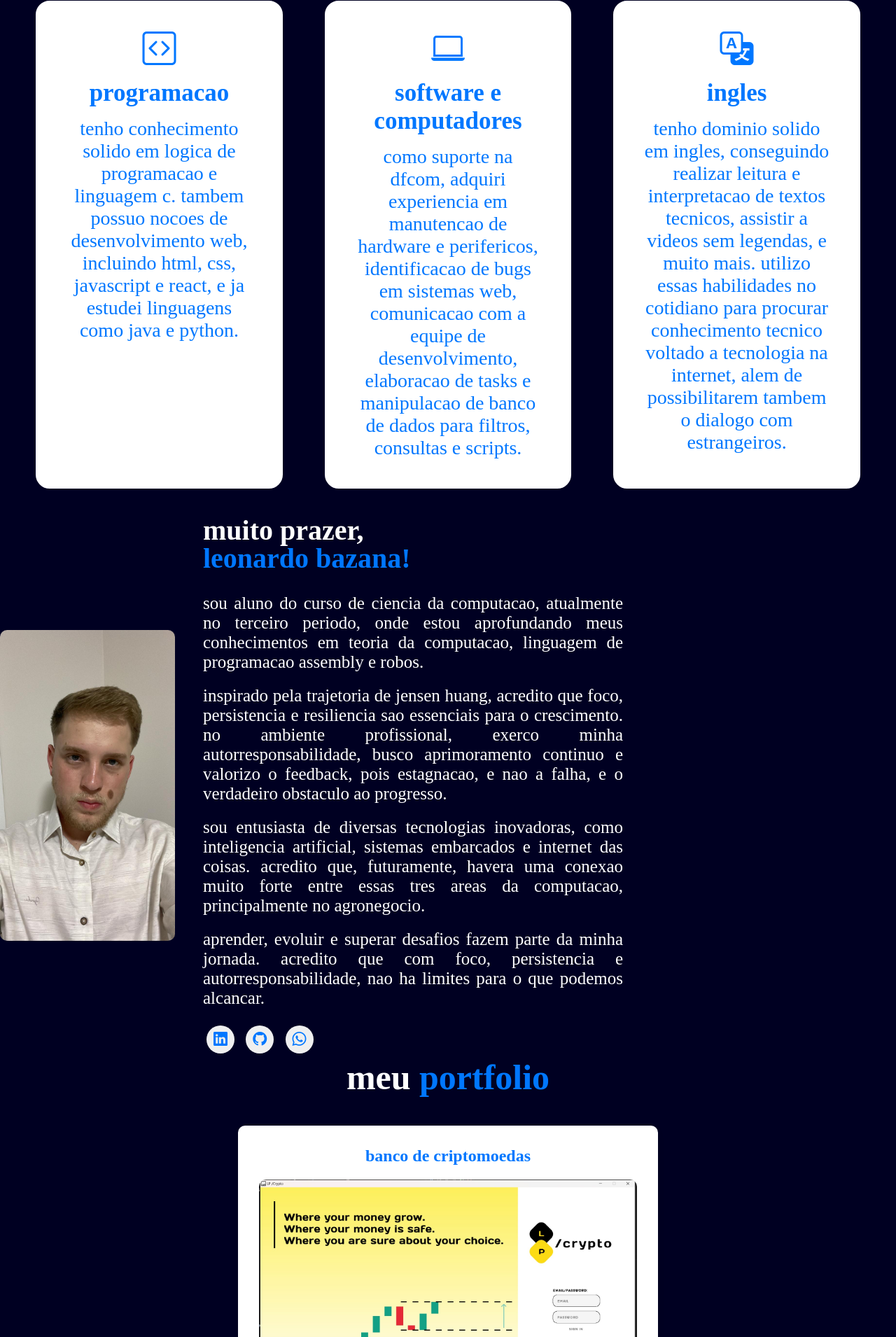
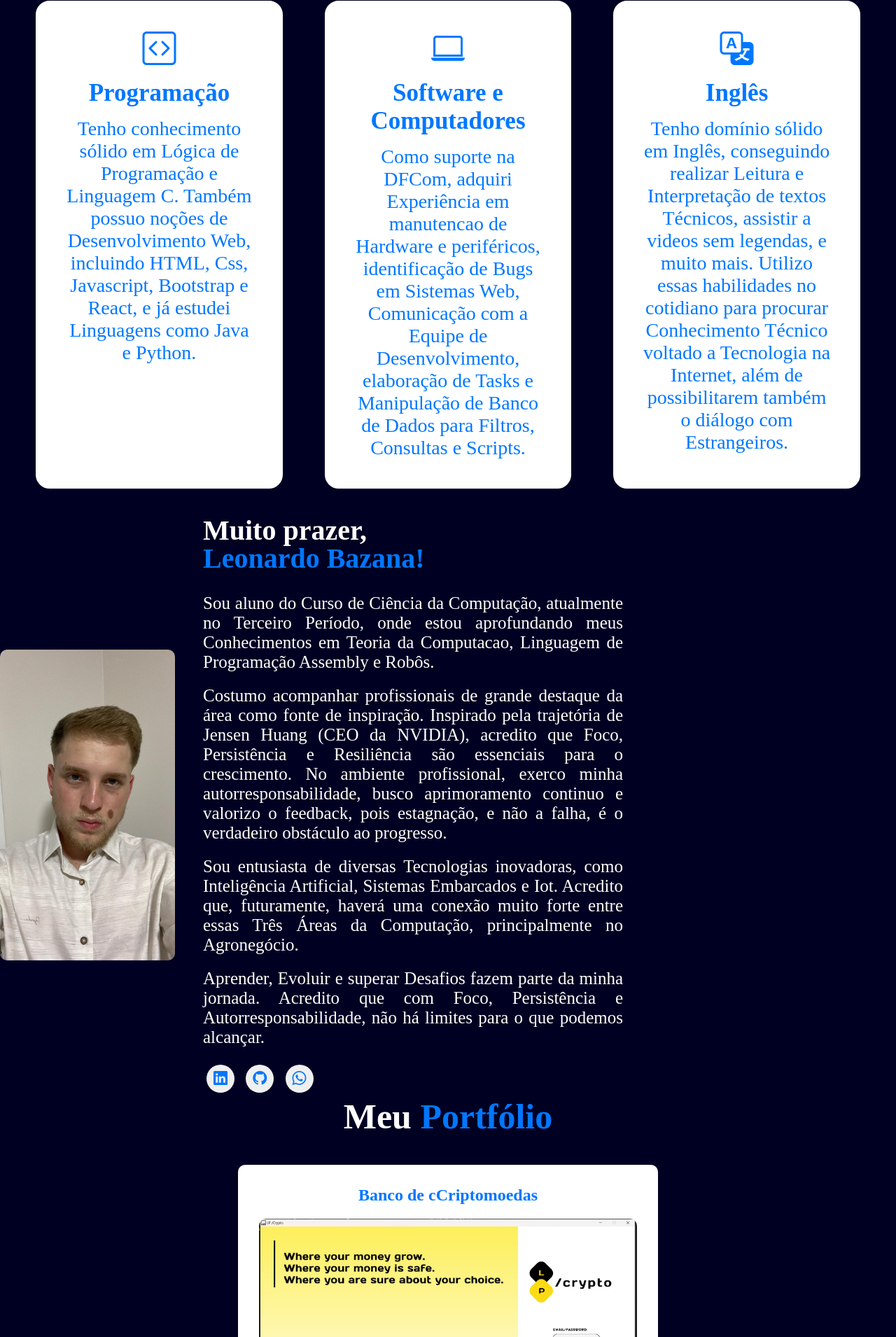
Before and after one commit to leeobazzana01/portfoliodeploy, a plain HTML site: page index.html in a window 1280 px wide. Shown: the part 890-2800 px from the top of the page at 70% size. Drawn offline with nearby package versions, Linux system fonts and the light colour scheme; a script that the page names is missing.

Commit message:
correcao de erros no texto do html

```diff
--- a/index.html
+++ b/index.html
@@ -44,8 +44,8 @@
                 <div class="interface">
                     <div class="flex">
                         <div class="txt-topo-site">
-                            <h1>inovacao digital que transforma o mundo<span></span></h1>
-                            <p>o futuro pertence aqueles que transformam tecnologia em impacto positivo, com criatividade e inovacao. trabalhando na combinacao entre inovacao digital, iot (internet das coisas), inteligencia artificial e energias renovaveis, seremos cruciais para construir um futuro tecnologico e sustentavel.</p>
+                            <h1>Inovação Digital Transforma o Mundo<span></span></h1>
+                            <p>O Futuro pertence aqueles que transformam Tecnologia em Impacto Positivo, com Criatividade e Inovação. Trabalhando na Combinacao entre Inovacao Digital, IoT (Internet Das Coisas), Inteligência Artificial e Energias Renováveis, seremos cruciais para construir um Futuro Tecnológico e Sustentável.</p>
                         </div>
                         <div class="img-topo-site">
                             <img src="images/tecnologias.jpg" alt="">
@@ -55,27 +55,27 @@
             </section>
 
             <!--secao de habilidades-->
-            <h2 class="titulo">minhas <span>habilidades</span></h2>
+            <h2 class="titulo">Minhas <span>Habilidades</span></h2>
             <section id="habilidades" class="especialidades"><!--secao de habilidades com id-->
                 <div class="interface">
                     <!--container das habilidades-->
                     <div class="flex">
                         <div class="especialidades-box">
                             <i class="bi bi-code-square"></i>
-                            <h3>programacao</h3>
-                            <p>tenho conhecimento solido em logica de programacao e linguagem c. tambem possuo nocoes de desenvolvimento web, incluindo html, css, javascript e react, e ja estudei linguagens como java e python.</p>
+                            <h3>Programação</h3>
+                            <p>Tenho conhecimento sólido em Lógica de Programação e Linguagem C. Também possuo noções de Desenvolvimento Web, incluindo HTML, Css, Javascript, Bootstrap e React, e já estudei Linguagens como Java e Python.</p>
                         </div><!--caixa de habilidades-->
 
                         <div class="especialidades-box">
                             <i class="bi bi-laptop"></i>
-                            <h3>software e computadores</h3>
-                            <p>como suporte na dfcom, adquiri experiencia em manutencao de hardware e perifericos, identificacao de bugs em sistemas web, comunicacao com a equipe de desenvolvimento, elaboracao de tasks e manipulacao de banco de dados para filtros, consultas e scripts.</p>
+                            <h3>Software e Computadores</h3>
+                            <p>Como suporte na DFCom, adquiri Experiência em manutencao de Hardware e periféricos, identificação de Bugs em Sistemas Web, Comunicação com a Equipe de Desenvolvimento, elaboração de Tasks e Manipulação de Banco de Dados para Filtros, Consultas e Scripts.</p>
                         </div><!--caixa de habilidades-->
 
                         <div class="especialidades-box">
                             <i class="bi bi-translate"></i>
-                            <h3>ingles</h3>
-                            <p>tenho dominio solido em ingles, conseguindo realizar leitura e interpretacao de textos tecnicos, assistir a videos sem legendas, e muito mais. utilizo essas habilidades no cotidiano para procurar conhecimento tecnico voltado a tecnologia na internet, alem de possibilitarem tambem o dialogo com estrangeiros.</p>
+                            <h3>Inglês</h3>
+                            <p>Tenho domínio sólido em Inglês, conseguindo realizar Leitura e Interpretação de textos Técnicos, assistir a videos sem legendas, e muito mais. Utilizo essas habilidades no cotidiano para procurar Conhecimento Técnico voltado a Tecnologia na Internet, além de possibilitarem também o diálogo com Estrangeiros.</p>
                         </div><!--caixa de habilidades-->
                     </div><!--flex-->
                 </div><!--interface-->
@@ -90,11 +90,11 @@
                                 <img src="images/eu.jpg" alt="foto de leonardo bazana">
                             </div>
                             <div class="txt-sobre">
-                                <h2>muito prazer, <span>leonardo bazana!</span></h2>
-                                <p>sou aluno do curso de ciencia da computacao, atualmente no terceiro periodo, onde estou aprofundando meus conhecimentos em teoria da computacao, linguagem de programacao assembly e robos.</p>
-                                <p>inspirado pela trajetoria de jensen huang, acredito que foco, persistencia e resiliencia sao essenciais para o crescimento. no ambiente profissional, exerco minha autorresponsabilidade, busco aprimoramento continuo e valorizo o feedback, pois estagnacao, e nao a falha, e o verdadeiro obstaculo ao progresso.</p>
-                                <p>sou entusiasta de diversas tecnologias inovadoras, como inteligencia artificial, sistemas embarcados e internet das coisas. acredito que, futuramente, havera uma conexao muito forte entre essas tres areas da computacao, principalmente no agronegocio.</p>
-                                <p>aprender, evoluir e superar desafios fazem parte da minha jornada. acredito que com foco, persistencia e autorresponsabilidade, nao ha limites para o que podemos alcancar.</p>
+                                <h2>Muito prazer, <span>Leonardo Bazana!</span></h2>
+                                <p>Sou aluno do Curso de Ciência da Computação, atualmente no Terceiro Período, onde estou aprofundando meus Conhecimentos em Teoria da Computacao, Linguagem de Programação Assembly e Robôs.</p>
+                                <p>Costumo acompanhar profissionais de grande destaque da área como fonte de inspiração. Inspirado pela trajetória de Jensen Huang (CEO da NVIDIA), acredito que Foco, Persistência e Resiliência são essenciais para o crescimento. No ambiente profissional, exerco minha autorresponsabilidade, busco aprimoramento continuo e valorizo o feedback, pois estagnação, e não a falha, é o verdadeiro obstáculo ao progresso.</p>
+                                <p>Sou entusiasta de diversas Tecnologias inovadoras, como Inteligência Artificial, Sistemas Embarcados e Iot. Acredito que, futuramente, haverá uma conexão muito forte entre essas Três Áreas da Computação, principalmente no Agronegócio.</p>
+                                <p>Aprender, Evoluir e superar Desafios fazem parte da minha jornada. Acredito que com Foco, Persistência e Autorresponsabilidade, não há limites para o que podemos alcançar.</p>
                                 <div class="btn-social">
                                     <a href="https://www.linkedin.com/in/leonardo-bazzana-371477230/"><button><i class="bi bi-linkedin"></i></button></a>
                                     <a href="https://github.com/leeobazzana01"><button><i class="bi bi-github"></i></button></a>
@@ -107,14 +107,14 @@
             </section>
 
             <!--secao de projetos-->
-            <h2 class="titulo">meu<span> portfolio</span></h2>
+            <h2 class="titulo">Meu<span> Portfólio</span></h2>
             <section id="projetos"><!--secao de projetos com id-->
                 <div class="projetocripto">
-                    <h3 class="criptomoedas">banco de criptomoedas</h3>
+                    <h3 class="criptomoedas">Banco de cCriptomoedas</h3>
                     <img src="images/criptobank2.jpeg.jpeg" alt="ftcripto">
                 </div>
                 <div class="projetodoacao">
-                    <h3 class="doesangue">website doacao sangue</h3>
+                    <h3 class="doesangue">Website Doação de Sangue</h3>
                     <img src="images/sangue6.png" alt="ftcripto">
                 </div>
             </section>
```
